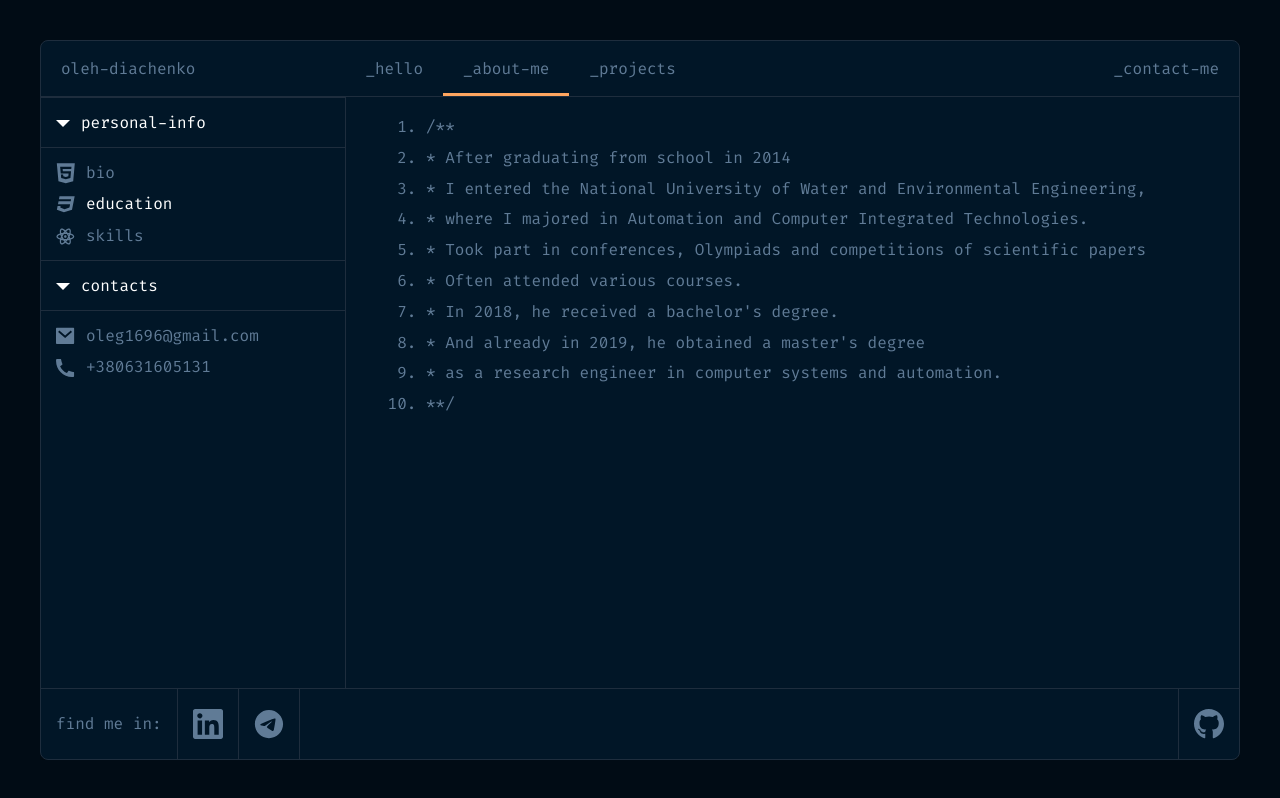
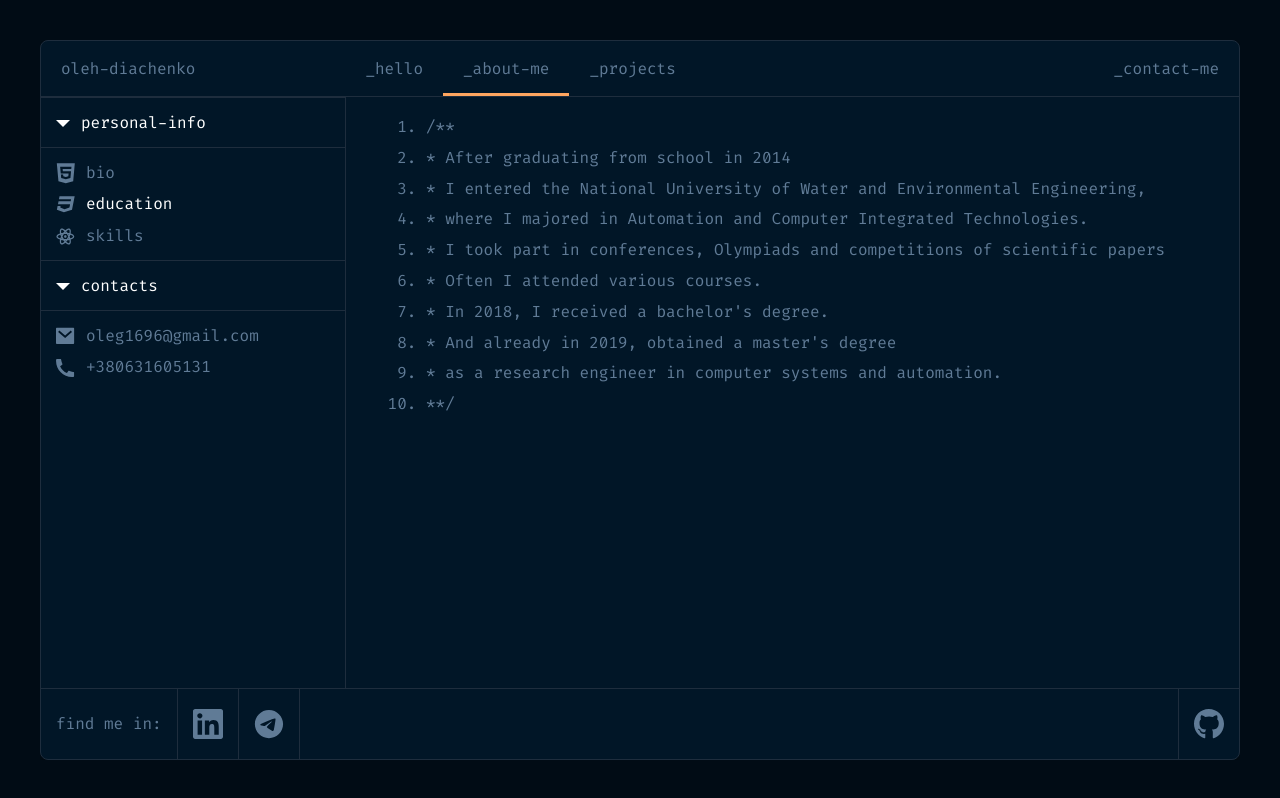
Before and after one commit to ODyachenko/portfolio-v2, a React (Create React App) app: page /about in a window 1280 px wide. Both pictures are taken after a click on the item "education". Built offline with nearby package versions, Linux system fonts and the light colour scheme.

Commit message:
Rerite bio text

```diff
--- a/src/pages/About/Education.jsx
+++ b/src/pages/About/Education.jsx
@@ -13,12 +13,12 @@
         * where I majored in Automation and Computer Integrated Technologies.
       </li>
       <li>
-        * Took part in conferences, Olympiads and competitions of scientific
+        * I took part in conferences, Olympiads and competitions of scientific
         papers
       </li>
-      <li>* Often attended various courses.</li>
-      <li>* In 2018, he received a bachelor's degree.</li>
-      <li>* And already in 2019, he obtained a master's degree </li>
+      <li>* Often I attended various courses.</li>
+      <li>* In 2018, I received a bachelor's degree.</li>
+      <li>* And already in 2019, obtained a master's degree </li>
       <li>* as a research engineer in computer systems and automation.</li>
       <li>**/</li>
     </ol>
```
